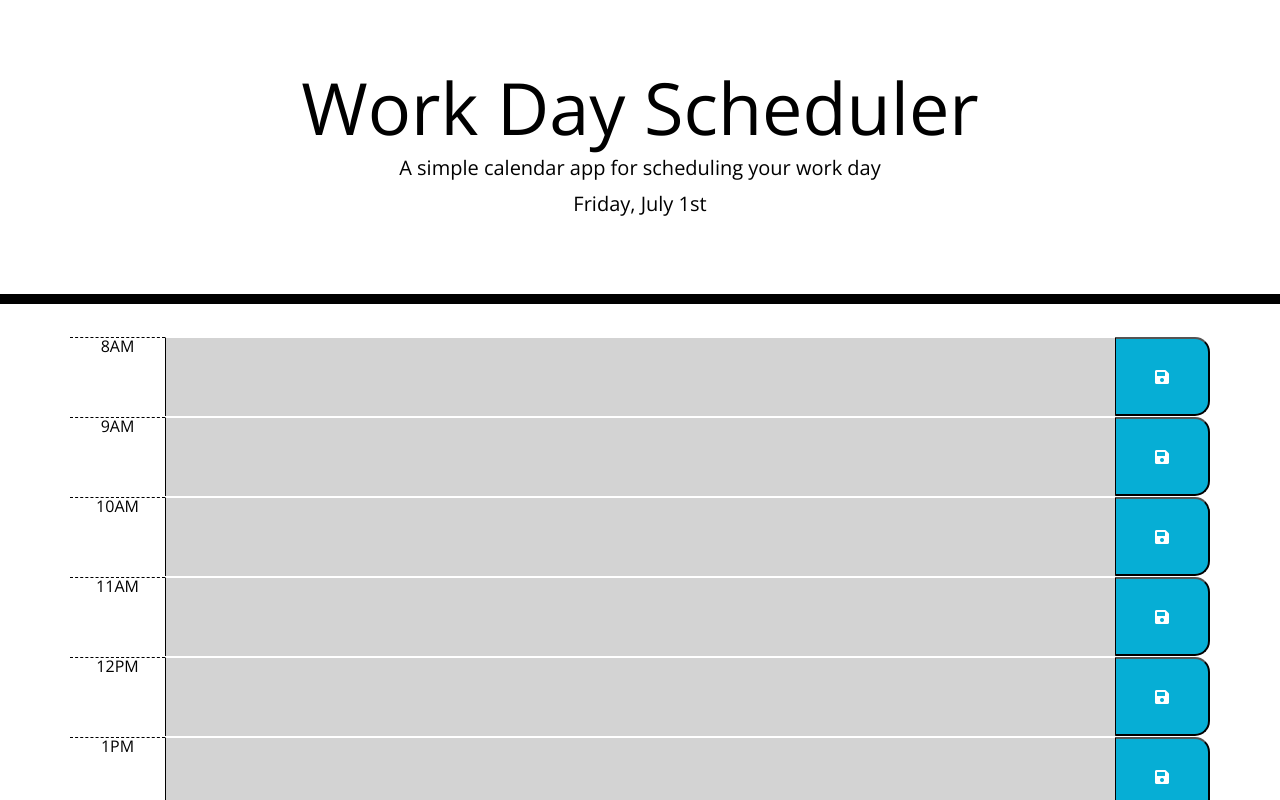
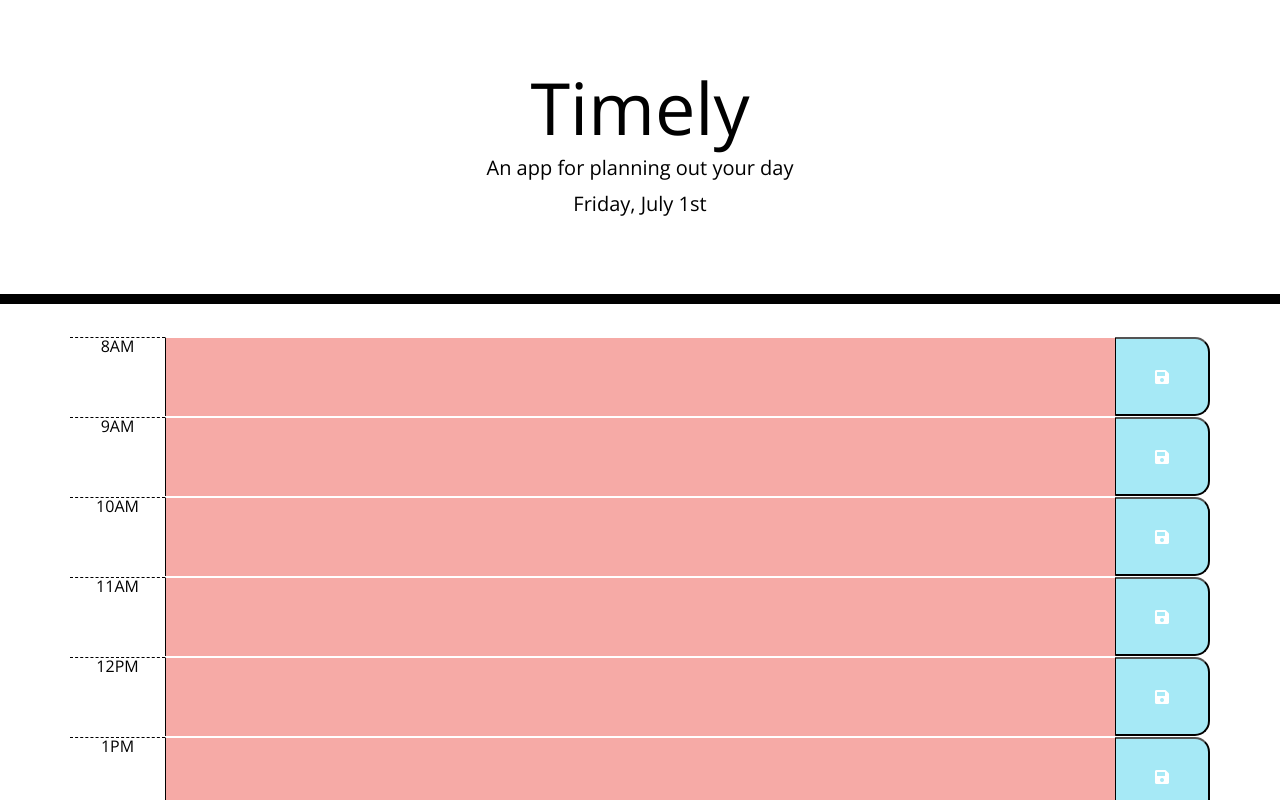
Before and after one commit to colleenkhm/run-my-life, a plain HTML site: page index.html in a window 1280 px wide. Shown: the top 800 px of the page. Drawn offline with nearby package versions, Linux system fonts and the light colour scheme.

Commit message:
title and minor style edits

```diff
--- a/assets/css/style.css
+++ b/assets/css/style.css
@@ -45,19 +45,19 @@ body {
   }
 
   .past {
-    background-color: #d3d3d3;
+    background-color: #f6aaa6;
     color: black;
     border-top: 1px solid white;
   }
 
   .present {
-    background-color: #ff6961;
+    background-color: white;
     color: black;
     border-top: 1px solid white;
   }
 
   .future {
-    background-color: #77dd77;
+    background-color: #c4f7c4;
     color: black;
     border-top: 1px solid white;
   }
@@ -66,7 +66,7 @@ body {
     border-left: 1px solid black;
     border-top-right-radius: 15px;
     border-bottom-right-radius: 15px;
-    background-color: #06AED5;
+    background-color: #a6e9f6;
     color: white;
   }
 
--- a/index.html
+++ b/index.html
@@ -19,13 +19,13 @@
       rel="stylesheet"
     />
     <link rel="stylesheet" href="assets/css/style.css" />
-    <title>Work Day Scheduler</title>
+    <title>Timely</title>
   </head>
 
   <body>
     <header class="jumbotron">
-      <h1 class="display-3">Work Day Scheduler</h1>
-      <p class="lead">A simple calendar app for scheduling your work day</p>
+      <h1 class="display-3">Timely</h1>
+      <p class="lead">An app for planning out your day</p>
       <p id="currentDay" class="lead"></p>
     </header>
     <div class="container">
```
